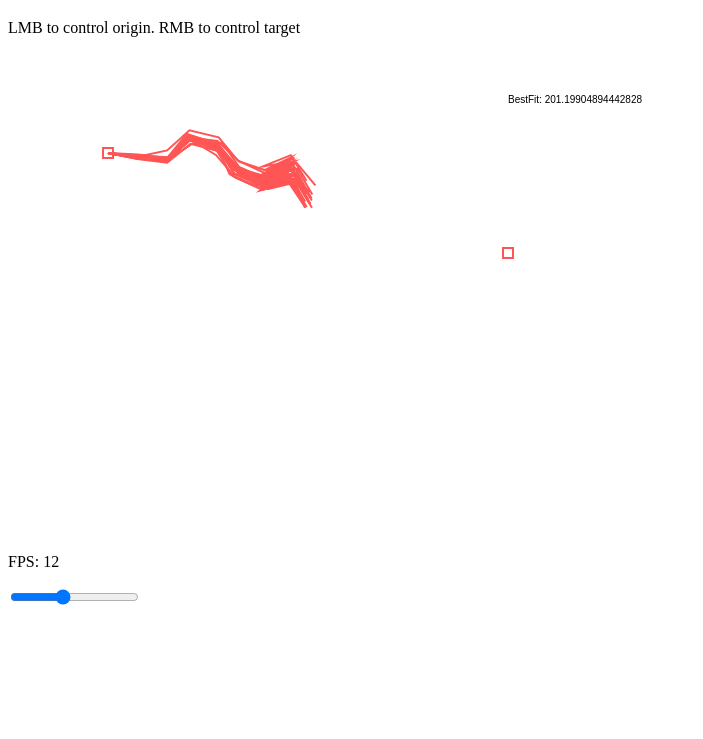
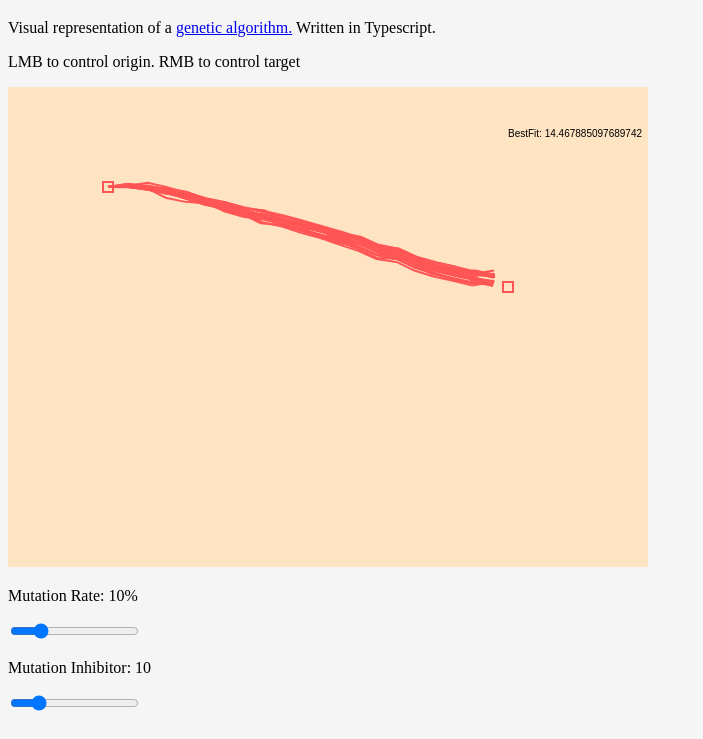
Before and after one commit to harddrillstudio/genetic_snakes, a website built with webpack: page src/index.html in a window 1280 px wide. Shown: the part 61-800 px from the top of the page, without its empty margins (0-703 px from the left). Built offline with nearby package versions, Linux system fonts and the light colour scheme.

Commit message:
Added simple CSS. Removed bug with animation

```diff
--- a/src/Config.ts
+++ b/src/Config.ts
@@ -1,6 +1,5 @@
 class Config {
   public static globals = {
-    fps: 30,
     origin: {
       x: 100,
       y: 100,
--- a/src/Individual.ts
+++ b/src/Individual.ts
@@ -19,8 +19,8 @@ class Individual {
     this.genes = []
     this.phenotype = []
     this.fitness = 0
-    this.segmentCnt = 10
-    this.segmentLength = 30
+    this.segmentCnt = 20
+    this.segmentLength = 20
 
     this.generateGenes()
     this.getPhenotype()
--- a/src/index.html
+++ b/src/index.html
@@ -6,25 +6,31 @@
     <!-- <meta name="viewport" content="width=device-width, initial-scale=1" /> -->
 
     <title>
-      <%= htmlWebpackPlugin.options.title %>
+      Snakez 2.0
     </title>
 
-    <!-- <meta name="description" content="<%= htmlWebpackPlugin.options.title %>" /> -->
-    <style>
-      .h1 {
-        color: gray;
-        text-align: center;
-      }
-    </style>
+    <!-- <meta name="description" content="Typescript Webpack Starter" /> -->
   </head>
 
-  <body>
+  <body style="background-color: whitesmoke;">
     <h1>Snakez</h1>
+    <p>
+      Visual representation of a
+      <a target="_blank" href="https://en.wikipedia.org/wiki/Genetic_algorithm"
+        >genetic algorithm.</a
+      >
+
+      Written in Typescript.
+    </p>
     <p>LMB to control origin. RMB to control target</p>
     <div id="canvas2">
-      <canvas oncontextmenu="return false;" id="canvas"></canvas>
+      <canvas
+        oncontextmenu="return false;"
+        id="canvas"
+        style="background-color: bisque;"
+      ></canvas>
     </div>
-    <p id="fps-label">FPS</p>
+    <!-- <p id="fps-label">FPS</p>
     <input
       type="range"
       id="fps"
@@ -33,6 +39,27 @@
       max="30"
       value="12"
       step="0.5"
+    /> -->
+    <p id="mutationRate-label">Mutation rate</p>
+    <input
+      type="range"
+      id="mutationRate"
+      name="mutationRate"
+      min="0"
+      max="0.5"
+      value="0.1"
+      step="0.01"
     />
+    <p id="mutationStrength-label">Mutation inhibitor</p>
+    <input
+      type="range"
+      id="mutationStrength"
+      name="mutationStrength"
+      min="1"
+      max="50"
+      value="10"
+      step="0.5"
+    />
+    <script type="text/javascript" src="app.bundle.js"></script>
   </body>
 </html>
--- a/src/index.ts
+++ b/src/index.ts
@@ -5,6 +5,7 @@ import { drawIndividual } from "./RenderUtils"
 
 // Generate population
 let population: any = new Population()
+let isRunning = true
 
 function evolution() {
   for (let i = 0; i < population.size; i++) {
@@ -23,9 +24,6 @@ function evolution() {
 
 // ========= Render
 function render() {
-  let fpsLabel: any = document.getElementById("fps-label")
-  fpsLabel.innerText = "FPS: " + Config.globals.fps
-
   let cv: any = document.getElementById("canvas")
   let ctx: CanvasRenderingContext2D = cv.getContext("2d")
 
@@ -72,14 +70,38 @@ cv.addEventListener("mousemove", (e: any) => {
   }
 })
 
+function DOMHelper() {
+  // FPS
+  // let fpsInput: any = document.getElementById("fps")
+  // Config.globals.fps = fpsInput.value
+
+  // let fpsLabel: any = document.getElementById("fps-label")
+  // fpsLabel.innerText = "FPS: " + Config.globals.fps
+
+  // mutationRate
+  let mutationRateInput: any = document.getElementById("mutationRate")
+  Config.globals.mutationRate = mutationRateInput.value
+
+  let mutationRateLabel: any = document.getElementById("mutationRate-label")
+  mutationRateLabel.innerText =
+    "Mutation Rate: " + Config.globals.mutationRate * 100 + "%"
+
+  // mutationStrength
+  let mutationStrengthInput: any = document.getElementById("mutationStrength")
+  Config.globals.mutationStrength = mutationStrengthInput.value
+
+  let mutationStrengthLabel: any = document.getElementById(
+    "mutationStrength-label"
+  )
+  mutationStrengthLabel.innerText =
+    "Mutation Inhibitor: " + Config.globals.mutationStrength
+}
+
 function loop() {
-  let rangeInput: any = document.getElementById("fps")
-  Config.globals.fps = rangeInput.value
+  DOMHelper()
   evolution()
   render()
 
-  setTimeout(() => {
-    requestAnimationFrame(loop)
-  }, 1000 / Config.globals.fps)
+  requestAnimationFrame(loop)
 }
 loop()
```
Also changed, not shown: dist/Config.d.ts (added), dist/Individual.d.ts (added), dist/Population.d.ts (added), dist/RenderUtils.d.ts (added), dist/app.bundle.js, dist/index.html, 1 other file.
